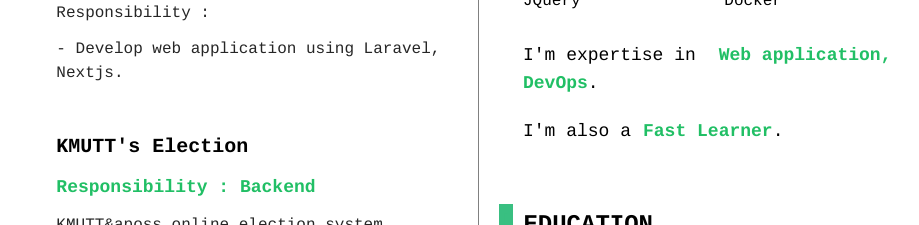
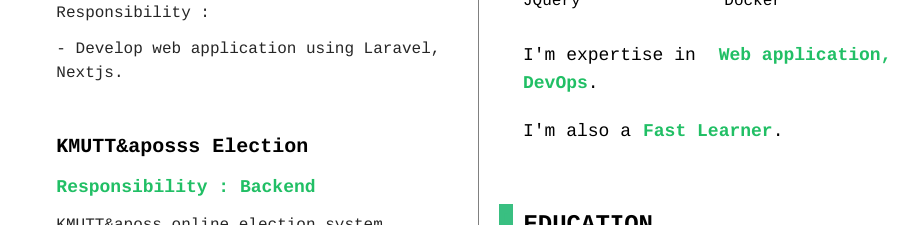
Before and after one commit to ganinw13120/ganinw.dev, a Next.js app: page / in a window 1280 px wide. Shown: the part 1720-1945 px from the top of the page, without its empty margins (161-1080 px from the left). Built offline with nearby package versions, Linux system fonts and the light colour scheme.

Commit message:
fix: special character

```diff
--- a/components/index/resume-info/workExperience.js
+++ b/components/index/resume-info/workExperience.js
@@ -43,7 +43,7 @@ export default function WorkExperience() {
         </div>
         <div className='ml-6 mt-12 '>
             <div className='text-xl font-medium'>
-                <span>KMUTT's Election</span>
+                <span>KMUTT&aposss Election</span>
             </div>
             <div className='mt-3 text-lg font-medium text-green'>
                 <span>Responsibility : Backend</span>
```
